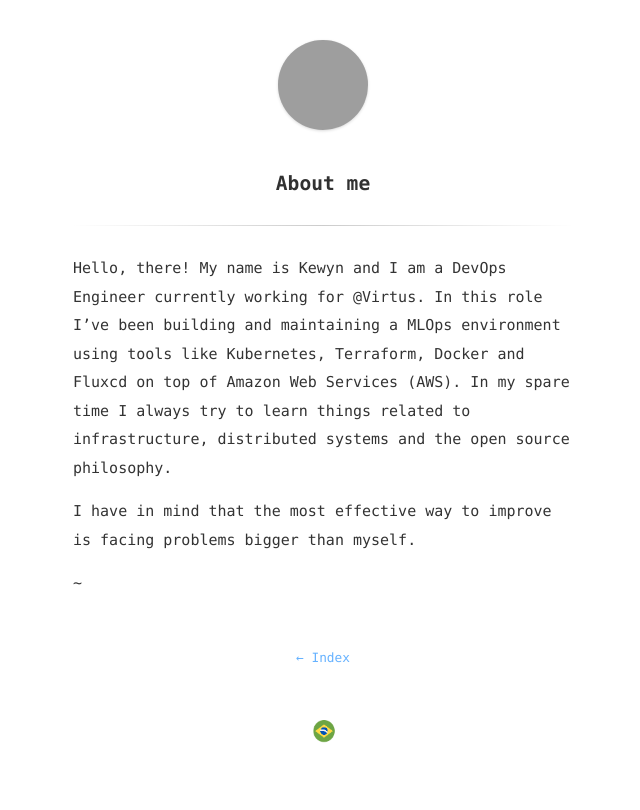
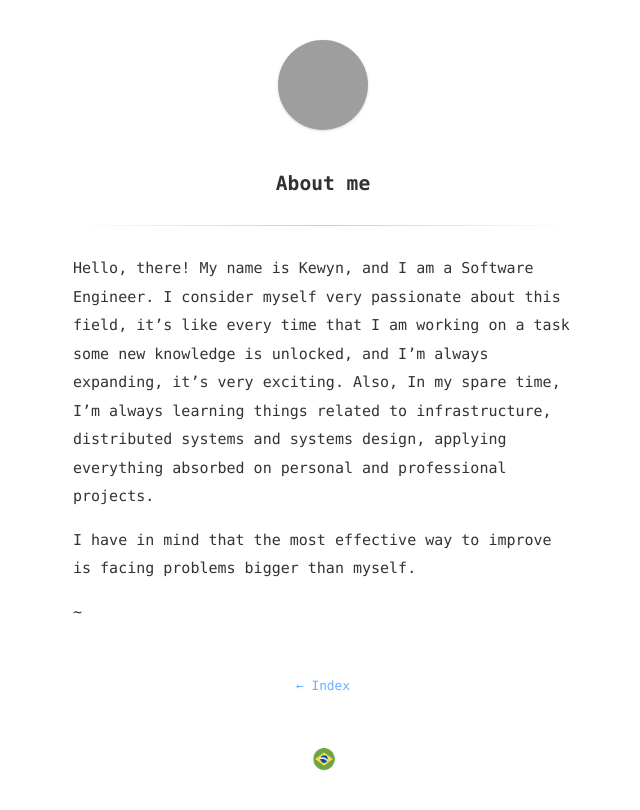
Before and after one commit to kewynakshlley/kewynakshlley.github.io, a Jekyll site: the page built from about.md, in a window 1280 px wide, cut to the strip 0-810 px from the top of the page. Shown: the whole strip, without its empty margins (317-957 px from the left). Built offline with Jekyll 4.4.1, drawn with Linux system fonts in a browser that asks for light colours; grey boxes are pictures that could not be loaded.

Commit message:
Update about.md

```diff
--- a/about.md
+++ b/about.md
@@ -3,7 +3,7 @@ layout: page
 title: About me
 ---
 
-Hello, there! My name is Kewyn and I am a DevOps Engineer currently working for @Virtus. In this role I've been building and maintaining a MLOps environment using tools like Kubernetes, Terraform, Docker and Fluxcd on top of Amazon Web Services (AWS). In my spare time I always try to learn things related to infrastructure, distributed systems and the open source philosophy.
+Hello, there! My name is Kewyn, and I am a Software Engineer. I consider myself very passionate about this field, it's like every time that I am working on a task some new knowledge is unlocked, and I'm always expanding, it's very exciting. Also, In my spare time, I'm always learning things related to infrastructure, distributed systems  and systems design, applying everything absorbed on personal  and professional projects.
 
 I have in mind that the most effective way to improve is facing problems bigger than myself.
 
```
